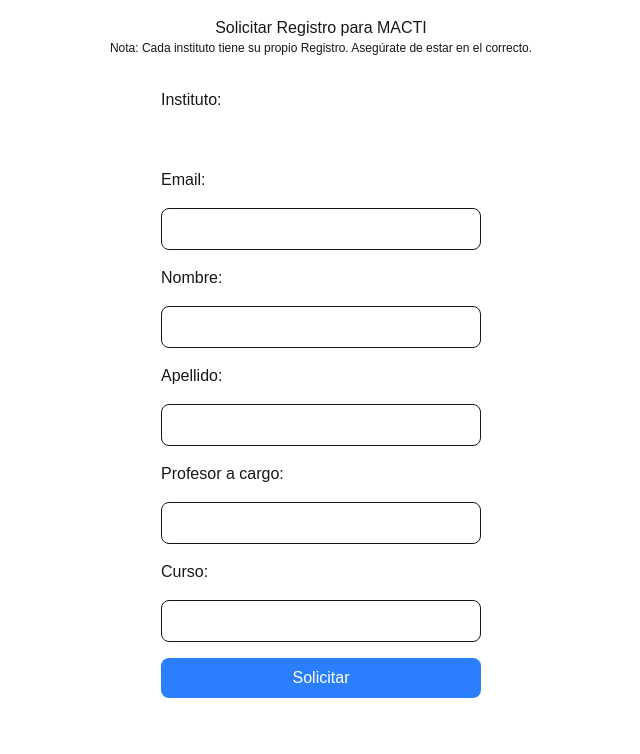
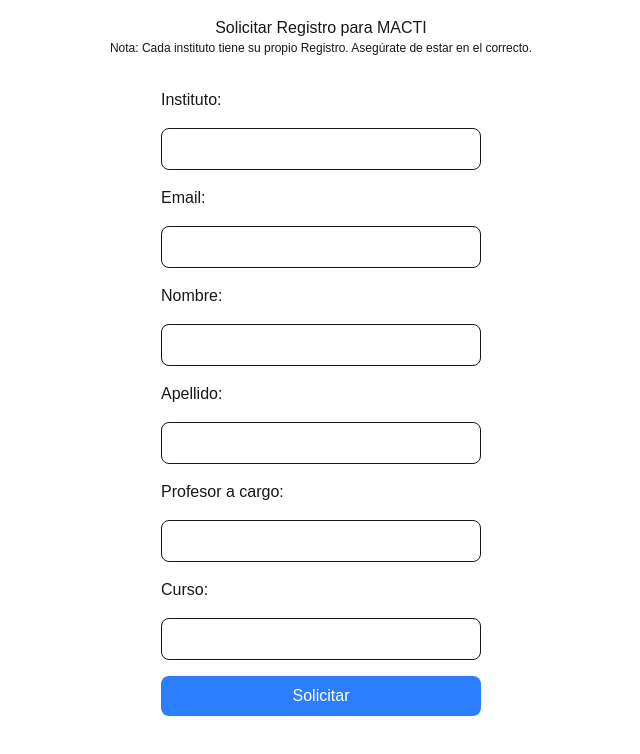
Before and after one commit to CarlosGunter/macti-frontend, a Next.js app: page /registro in a window 1280 px wide. Shown: the top 754 px of the page, without its empty margins (319-959 px from the left). Built offline with nearby package versions, Linux system fonts and the light colour scheme.

Commit message:
feat: se actualizó el campo de instituto en el formulario de solicitud de cuenta para incluir validación y estilo

```diff
--- a/src/domains/auth/components/RequestAccountForm.tsx
+++ b/src/domains/auth/components/RequestAccountForm.tsx
@@ -11,7 +11,7 @@
     <>
       <form action={dispatch} className="flex flex-col gap-4 w-full max-w-80 place-self-center">
         <label htmlFor="institute">Instituto:</label>
-        <input type="text" id="institute" name="institute" value={institute} />
+        <input type="text" id="institute" name="institute" required className="border p-2 rounded-lg" defaultValue={state?.data?.institute.toString() || ""} />
 
         <label htmlFor="email">Email:</label>
         <input type="email" id="email" name="email" required className="border p-2 rounded-lg" defaultValue={state?.data?.email.toString() || ""} />
```
